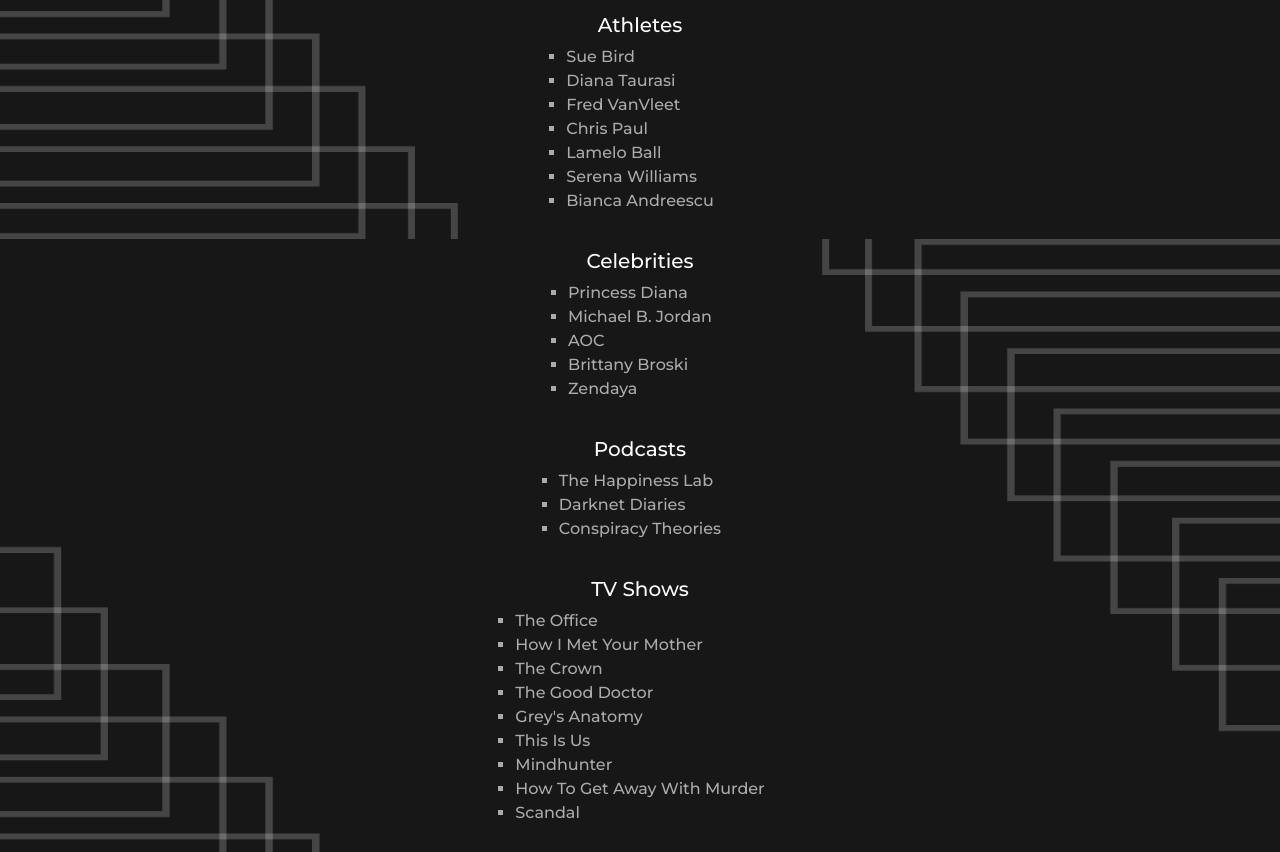
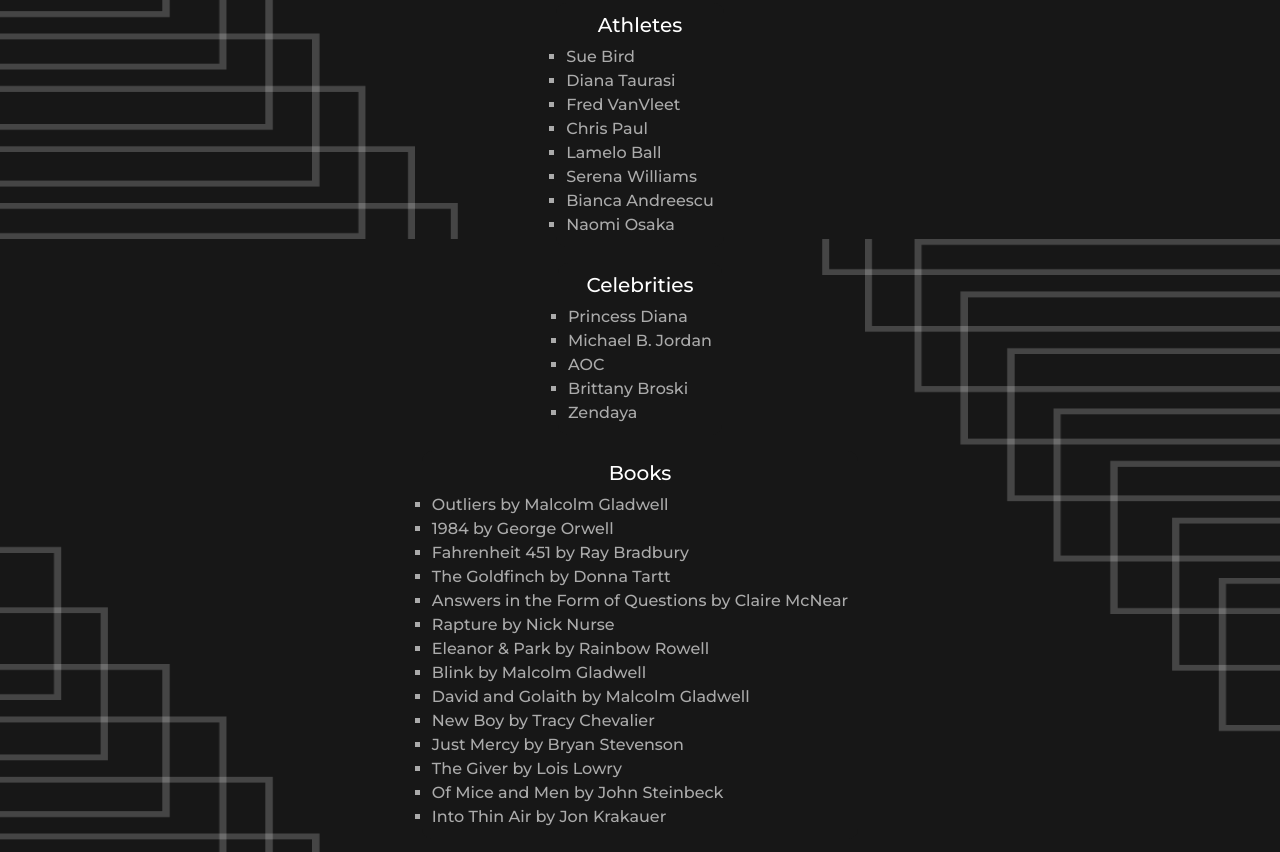
Before and after one commit to emmajonas/emmajonas.github.io, a plain HTML site: page aboutme.html in a window 1280 px wide. Shown: the part 1361-2213 px from the top of the page. Drawn offline with nearby package versions, Linux system fonts and the light colour scheme.

Commit message:
updated about me page

```diff
--- a/aboutme.html
+++ b/aboutme.html
@@ -53,7 +53,7 @@
                   <img src="pics/me.JPG">
                 </div>
             </div>
-            <p>Hey guys, its Emma! I’m a software developer based in Toronto, Ontario. I’m currently completing my last year(ish) of an honours Bachelor of Science in Computer Science at York University.</p>
+            <p>Hey guys, it's Emma! I’m a software developer based in Toronto, Ontario. I’m currently completing my last year(ish) of an honours Bachelor of Science in Computer Science at York University.</p>
             <h4>Here are some of my favourite:</h4>
             <ul>
                 <h5>Hobbies</h5>
@@ -92,6 +92,7 @@
                 <li>Lamelo Ball</li>
                 <li>Serena Williams</li>
                 <li>Bianca Andreescu</li>
+                <li>Naomi Osaka</li>
             </ul>
             <ul>
                 <h5>Celebrities</h5>
@@ -100,6 +101,23 @@
                 <li>AOC</li>
                 <li>Brittany Broski</li>
                 <li>Zendaya</li>
+            </ul>
+            <ul>
+                <h5>Books</h5>
+                <li>Outliers by Malcolm Gladwell</li>
+                <li>1984 by George Orwell</li>
+                <li>Fahrenheit 451 by Ray Bradbury</li>
+                <li>The Goldfinch by Donna Tartt</li>
+                <li>Answers in the Form of Questions by Claire McNear</li>
+                <li>Rapture by Nick Nurse</li>
+                <li>Eleanor & Park by Rainbow Rowell</li>
+                <li>Blink by Malcolm Gladwell</li>
+                <li>David and Golaith by Malcolm Gladwell</li>
+                <li>New Boy by Tracy Chevalier</li>
+                <li>Just Mercy by Bryan Stevenson</li>
+                <li>The Giver by Lois Lowry</li>
+                <li>Of Mice and Men by John Steinbeck</li>
+                <li>Into Thin Air by Jon Krakauer</li>
             </ul>
             <ul>
                 <h5>Podcasts</h5>
@@ -118,6 +136,7 @@
                 <li>Mindhunter</li>
                 <li>How To Get Away With Murder</li>
                 <li>Scandal</li>
+                <li>The Queen's Gambit</li>
             </ul>
         </div>
         <footer>
```
